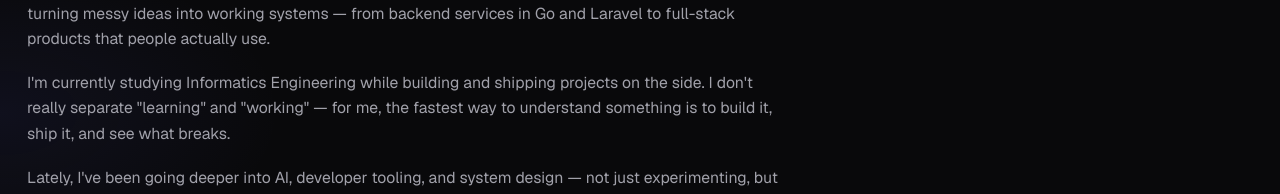
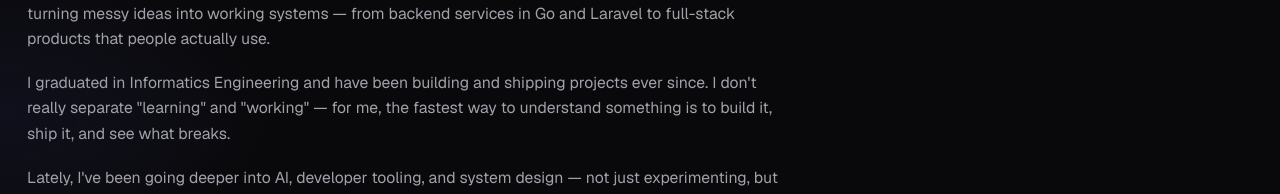
Before and after one commit to NaufalFadhil/v2.naufalfadhil.my.id, a Next.js app: page /about in a window 1280 px wide. Shown: the part 367-561 px from the top of the page. Built offline with nearby package versions, Linux system fonts and the light colour scheme.

Commit message:
feat(about): update personal background to reflect graduation in Informatics Engineering

```diff
--- a/src/app/about/page.tsx
+++ b/src/app/about/page.tsx
@@ -79,7 +79,7 @@ export default function AboutPage() {
             Hey, I&apos;m Naufal — a builder, engineer, and occasional alien based in Indonesia. I spend most of my time turning messy ideas into working systems — from backend services in Go and Laravel to full-stack products that people actually use.
           </p>
           <p>
-            I&apos;m currently studying Informatics Engineering while building and shipping projects on the side. I don't really separate "learning" and "working" — for me, the fastest way to understand something is to build it, ship it, and see what breaks.
+            I graduated in Informatics Engineering and have been building and shipping projects ever since. I don&apos;t really separate "learning" and "working" — for me, the fastest way to understand something is to build it, ship it, and see what breaks.
           </p>
           <p>
             Lately, I&apos;ve been going deeper into AI, developer tooling, and system design — not just experimenting, but trying to build things that are genuinely useful.
```
